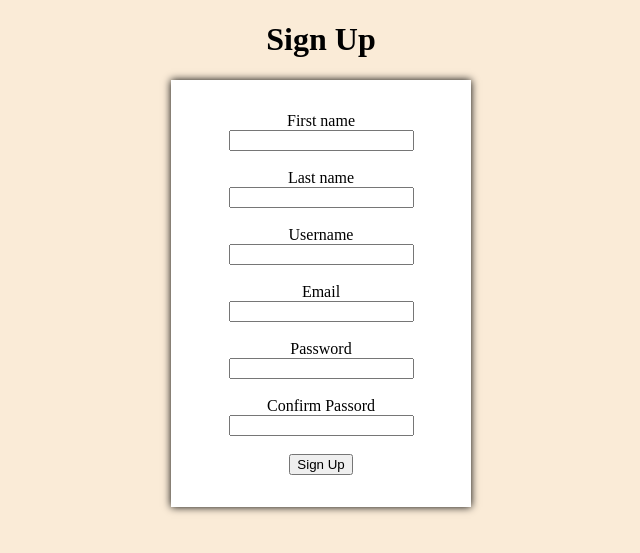
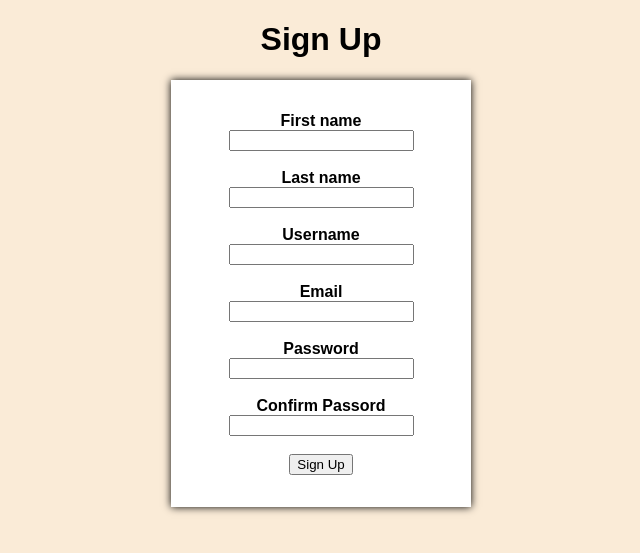
Before and after one commit to wyatt4543/vehicle_sales, a Flask app: page /sign-up in a window 1280 px wide. Shown: the part 55-608 px from the top of the page, without its empty margins (319-959 px from the left). Run offline with Flask 3, Linux system fonts and the light colour scheme.

Commit message:
Form font adjustments

```diff
--- a/static/sign-up-style.css
+++ b/static/sign-up-style.css
@@ -14,9 +14,12 @@ body {
     background-color:antiquewhite;
     h1 {
         text-align:center;
+        font-family: arial;
     }
     form {background-color: white;
           text-align:center;
+          font-weight: bold;
+          font-family: arial;
           max-width: 300px;
           padding-top: 2em;
           padding-bottom: 2em;
```
